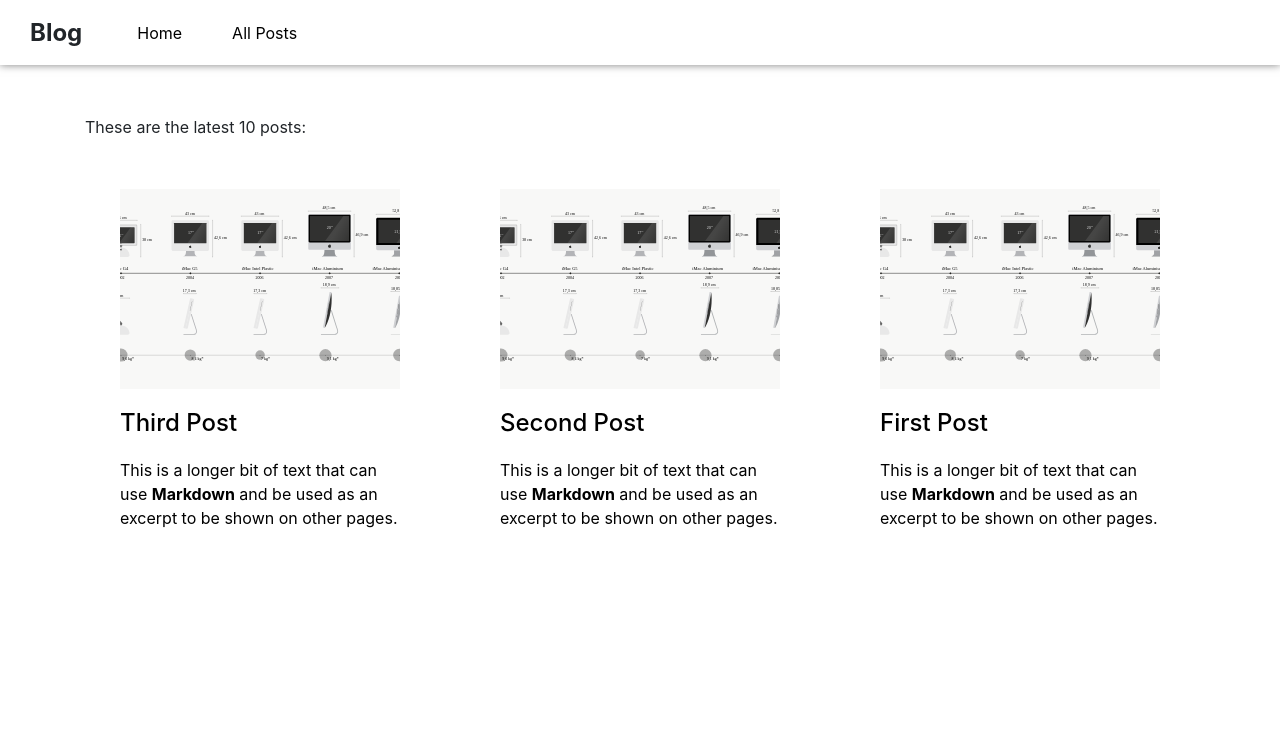
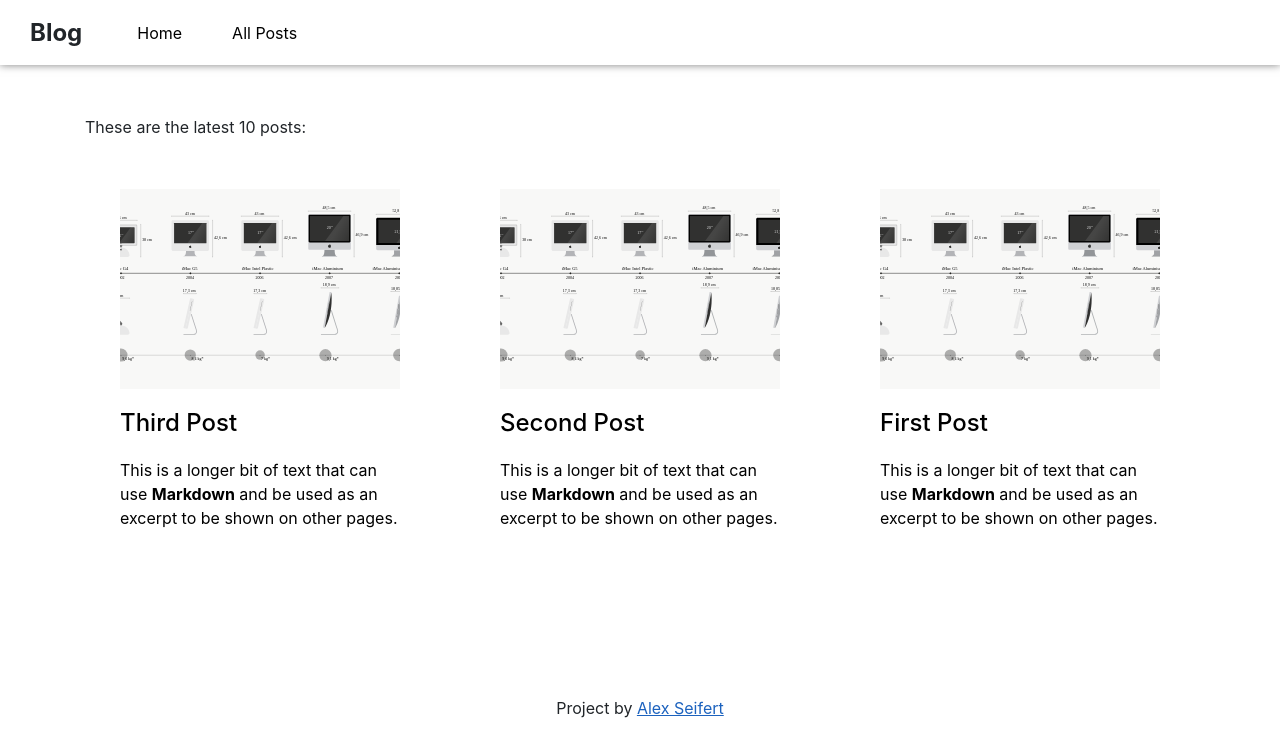
Before and after one commit to eiskalteschatten/next-static-blog, a Next.js app: page / in a window 1280 px wide. Shown: the top 756 px of the page. Built offline with nearby package versions, Linux system fonts and the light colour scheme.

Commit message:
Add footer

```diff
--- /dev/null
+++ b/src/components/Footer/Footer.module.scss
@@ -0,0 +1,5 @@
+.footer {
+  padding: 50px 0;
+  margin-top: 50px;
+  text-align: center;
+}
--- /dev/null
+++ b/src/components/Footer/index.tsx
@@ -0,0 +1,17 @@
+import React from 'react';
+
+import Container from 'react-bootstrap/Container';
+
+import styles from './Footer.module.scss';
+
+const Footer: React.FC = () => {
+  return (
+    <div className={styles.footer}>
+      <Container>
+        Project by <a href='https://www.alexseifert.com' target='_blank' rel='noreferrer'>Alex Seifert</a>
+      </Container>
+    </div>
+  );
+};
+
+export default Footer;
--- a/src/components/Layout.tsx
+++ b/src/components/Layout.tsx
@@ -3,6 +3,7 @@ import { useRouter } from 'next/router';
 import NProgress from 'nprogress';
 
 import NavBar from './NavBar';
+import Footer from './Footer';
 
 NProgress.configure({
   showSpinner: false
@@ -35,6 +36,8 @@ const Layout: React.FC<Props> = ({ children }) => {
       <NavBar />
 
       {children}
+
+      <Footer />
     </>
   );
 };
```
